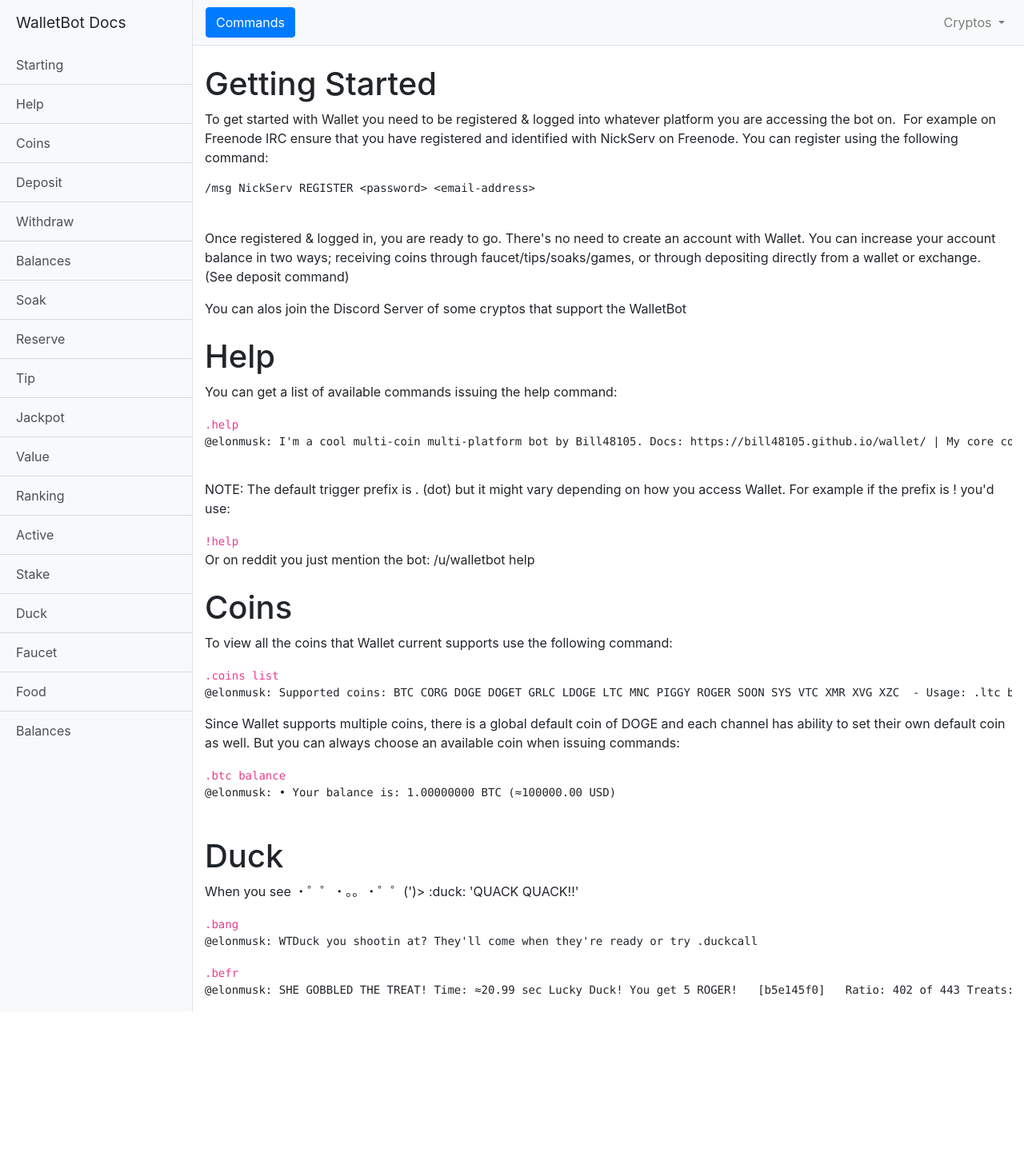
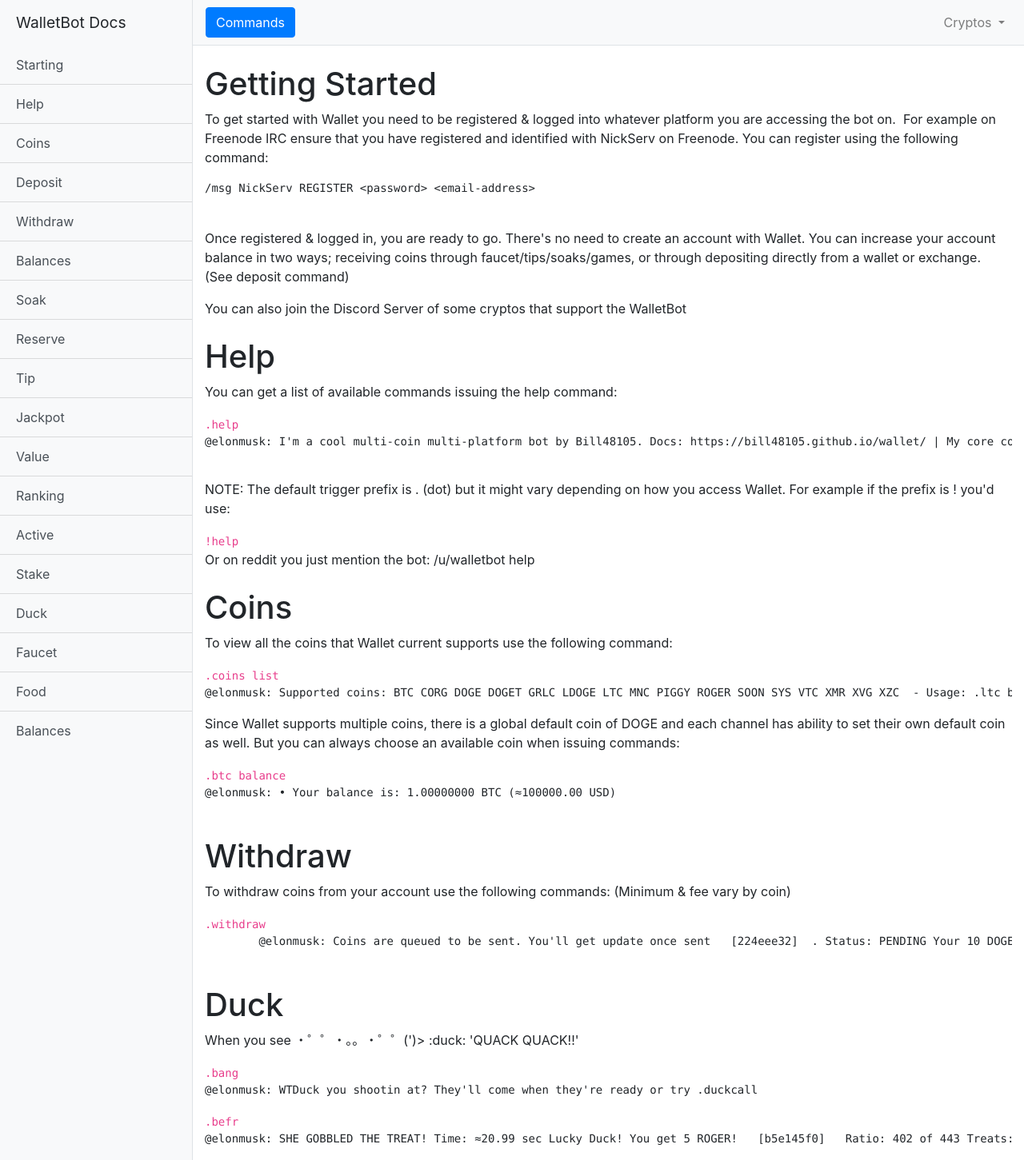
Before and after one commit to mohamedude/walletbot-docs, a website: page index.html in a window 1280 px wide. Shown: the whole page at 80% size. Before the commit the page ends 1265 px from the top, so only its background shows below. Drawn offline with Linux system fonts and the light colour scheme.

Commit message:
withdraw

```diff
--- a/index.html
+++ b/index.html
@@ -107,7 +107,7 @@
           or through depositing directly from a wallet or exchange. (See deposit
           command)
         </p>
-        <p>You can alos join the Discord Server of some cryptos that support the WalletBot</p>
+        <p>You can also join the Discord Server of some cryptos that support the WalletBot</p>
         <h1 class="mt-4" id="help">Help</h1>
         <p>
           You can get a list of available commands issuing the help command:
@@ -135,6 +135,14 @@
         </p>
         <code>.btc balance</code>
         <pre>@elonmusk: • Your balance is: 1.00000000 BTC (≈100000.00 USD)
+        </pre>
+        <h1 class="mt-4" id="withdraw">Withdraw</h1>
+        <p>
+          To withdraw coins from your account use the following commands: (Minimum & fee vary by coin)
+        </p>
+        <code>.withdraw <address> <amount|all></code>
+        <pre>
+        @elonmusk: Coins are queued to be sent. You'll get update once sent   [224eee32]  . Status: PENDING Your 10 DOGE has been sent to abcd1234. id: def567 [224eee32]
         </pre>
         <h1 class="mt-4" id="duck">Duck</h1>
         <p>
```
